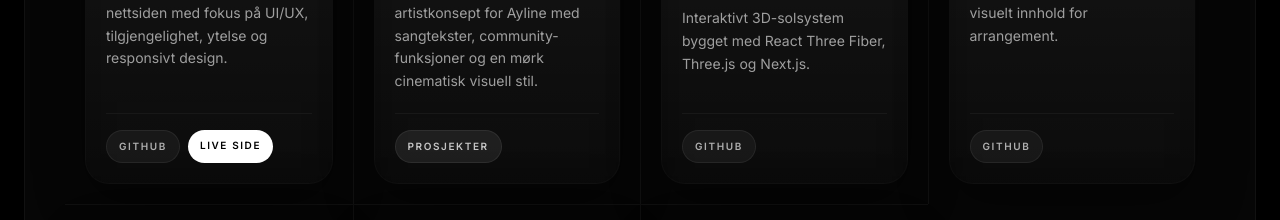
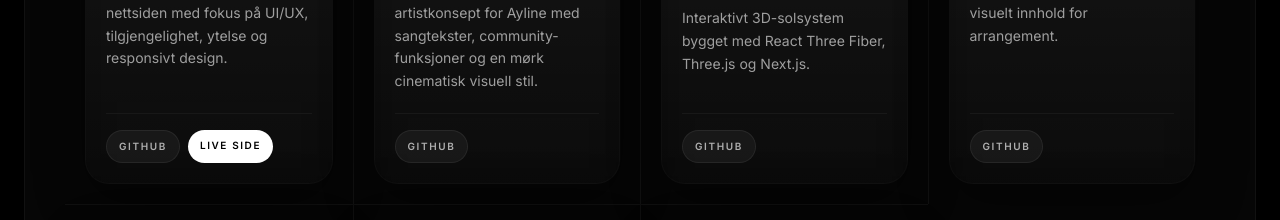
Before and after one commit to PMariusf/PMs-Portfolio, a Next.js app: page / in a window 1280 px wide. Shown: the part 2283-2503 px from the top of the page. Built offline with nearby package versions, Linux system fonts and the light colour scheme.

Commit message:
Add public PM Demo GitHub link

```diff
--- a/src/app/page.tsx
+++ b/src/app/page.tsx
@@ -32,7 +32,7 @@ const developmentProjects: HomeProject[] = [
   { title: "Foyner", image: "/projects/foyner-page.png", text: "Modern photography portfolio built with Next.js, React and Tailwind CSS.", textNo: "Moderne fotoportfolio bygget med Next.js, React og Tailwind CSS.", year: "2026", caseStudy: "/Projects/foyner", github: "https://github.com/PMariusf/foyner", demo: "https://www.foyner.no/", glow: "amber" },
   { title: "Nordhordaland Kampsport", image: "/projects/nordhordaland-kampsport.png", text: "Modern responsive club website built with Next.js, TypeScript and Tailwind CSS.", textNo: "Moderne og responsiv klubbside bygget med Next.js, TypeScript og Tailwind CSS.", year: "2026", github: "https://github.com/PMariusf/norhordaland-kampsport", glow: "green" },
   { title: "Stoltzen", image: "/projects/Varegg-Arena/stoltzen-lys.png", text: "Modern website rebuild focused on UI/UX, accessibility, performance and responsive design.", textNo: "Moderne redesign av Stoltzen-nettsiden med fokus på UI/UX, tilgjengelighet, ytelse og responsivt design.", year: "2026", github: "https://github.com/PMariusf/stoltzen", demo: "https://stoltzen.vercel.app/", glow: "amber" },
-  { title: "PM Demo", image: "/projects/pm-demo.svg", text: "Interactive music and artist concept for Ayline with lyrics, community features and a dark cinematic visual identity.", textNo: "Interaktivt musikk- og artistkonsept for Ayline med sangtekster, community-funksjoner og en mørk cinematisk visuell stil.", year: "2026", glow: "orange" },
+  { title: "PM Demo", image: "/projects/pm-demo.svg", text: "Interactive music and artist concept for Ayline with lyrics, community features and a dark cinematic visual identity.", textNo: "Interaktivt musikk- og artistkonsept for Ayline med sangtekster, community-funksjoner og en mørk cinematisk visuell stil.", year: "2026", github: "https://github.com/PMariusf/pm-demo", glow: "orange" },
   { title: "Solar System Explorer", image: "/projects/Solarsystem.png", text: "Interactive 3D Solar System built with React Three Fiber, Three.js and Next.js.", textNo: "Interaktivt 3D-solsystem bygget med React Three Fiber, Three.js og Next.js.", year: "2026", github: "https://github.com/PMariusf/solsystem", glow: "blue" },
   { title: "Fjellveidager", image: "/projects/Varegg-Arena/fjellveidager.png", text: "Creative branding, posters and event visuals.", textNo: "Kreativ profilering, plakater og visuelt innhold for arrangement.", year: "2026", github: "https://github.com/PMariusf/fjellveidager-no", glow: "amber" },
   { title: "Aivento", image: "/projects/Varegg-Arena/Aivento.png", text: "Modern responsive website built with Squarespace.", textNo: "Moderne responsiv nettside bygget med Squarespace.", year: "2025", demo: "https://www.aivento.no/", glow: "violet" },
```
